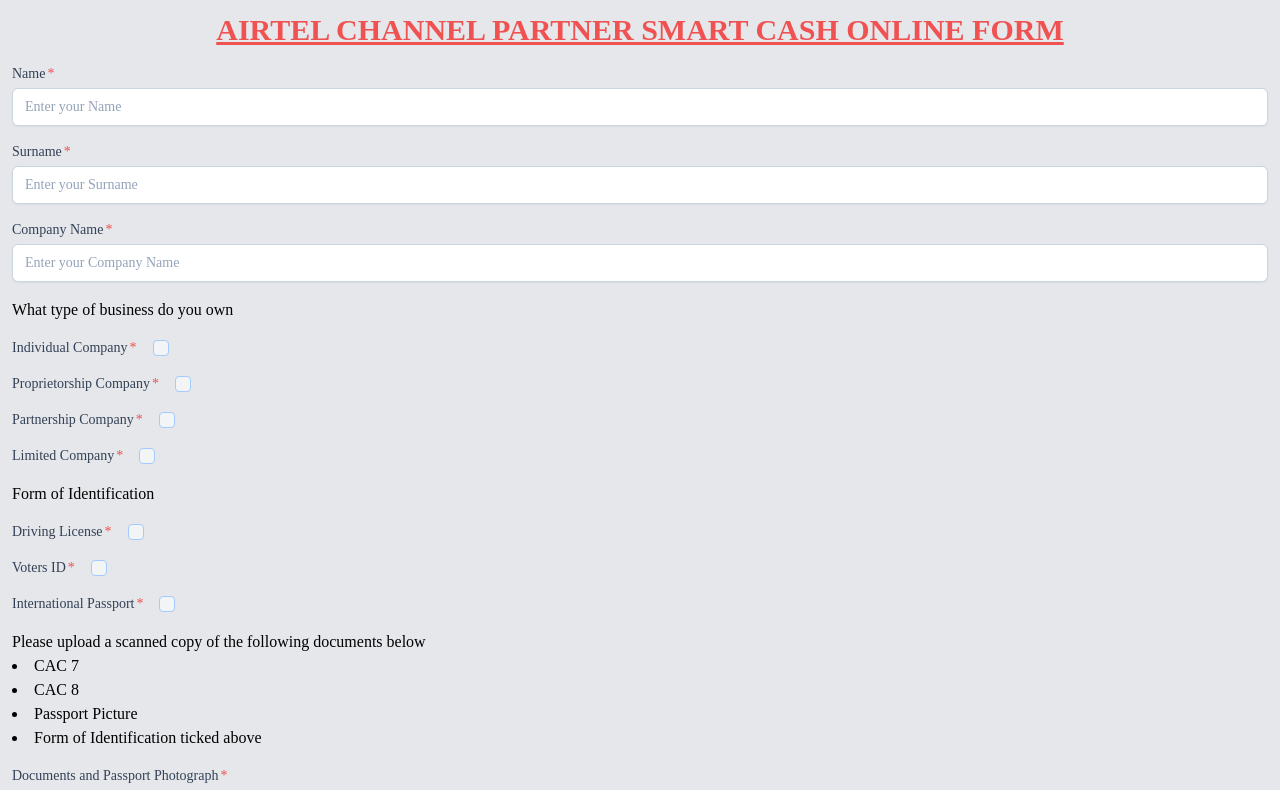
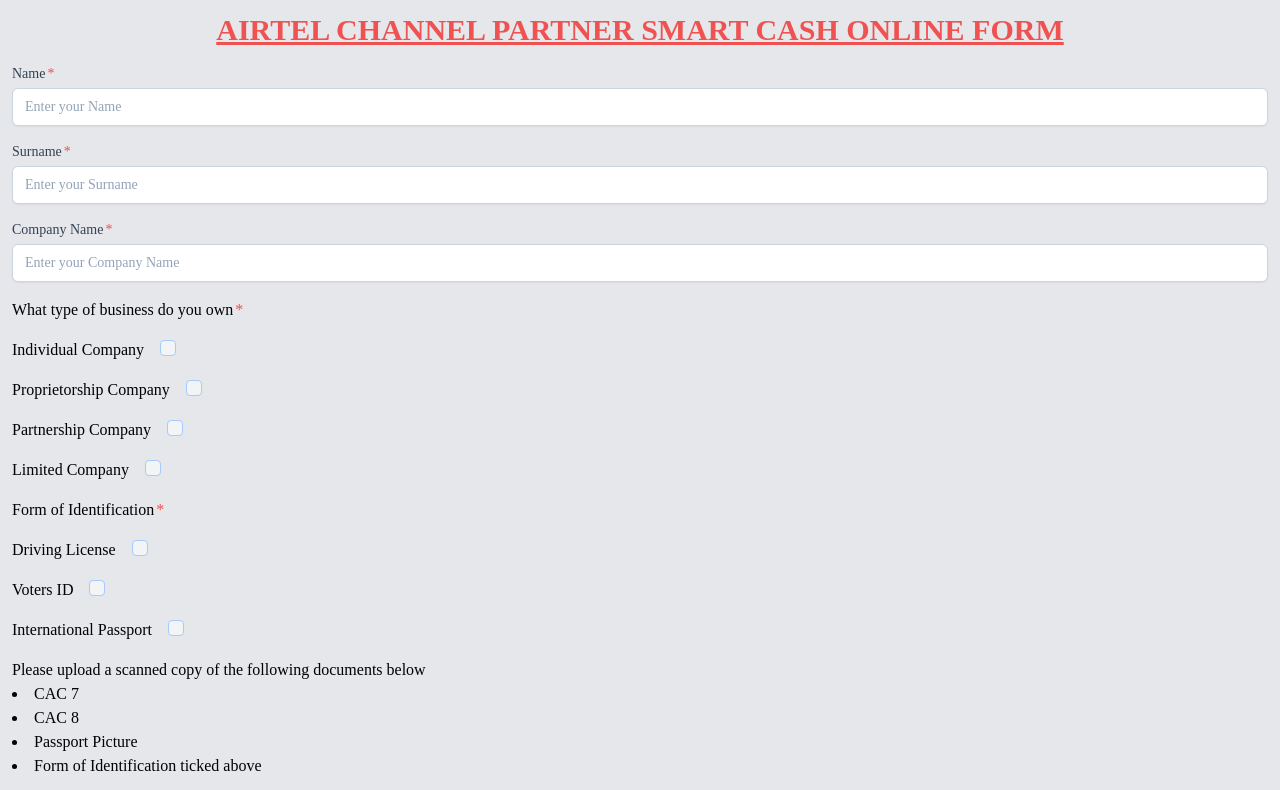
Before and after one commit to agkayster/airtel-channel-partner-app, a React (Create React App) app in the folder partner-portal-app/: page / in a window 1280 px wide. Shown: the top 790 px of the page. Built offline with nearby package versions, Linux system fonts and the light colour scheme; a web font is replaced by a local one.

Commit message:
changed UI display for identification

```diff
--- a/partner-portal-app/src/App.js
+++ b/partner-portal-app/src/App.js
@@ -12,7 +12,7 @@
 	const [formCheckBox, setFormCheckBox] = useState(false);
 	const [isLoading, setIsLoading] = useState(false);
 
-	const [formData, setFormData] = useLocalStorage('formData', {
+	const [formData, setFormData] = useState({
 		name: '',
 		surname: '',
 		companyName: '',
@@ -204,16 +204,16 @@
 						{error.error.companyName.message}
 					</small>
 				)}
-				<p className='mt-4 px-3'>What type of business do you own</p>
+				<p className="mt-4 px-3 after:content-['*'] after:ml-0.5 after:text-red-500">
+					What type of business do you own
+				</p>
 				{businessCheckBox && businessCheckBox.length > 1 && (
 					<h1 className='px-3 text-red-600'>
 						Please pick tick only one business type
 					</h1>
 				)}
 				<label className='px-3 flex mt-4' htmlFor='default-checkbox'>
-					<span className="after:content-['*'] after:ml-0.5 after:text-red-500 block text-sm font-medium text-slate-700">
-						{formTemplate.isIndividualCompany}
-					</span>
+					<span>{formTemplate.isIndividualCompany}</span>
 					<input
 						id='default-checkbox'
 						type='checkbox'
@@ -226,9 +226,7 @@
 					/>
 				</label>
 				<label className='px-3 flex mt-4' htmlFor='default-checkbox'>
-					<span className="after:content-['*'] after:ml-0.5 after:text-red-500 block text-sm font-medium text-slate-700">
-						{formTemplate.isProprietorshipCompany}
-					</span>
+					<span>{formTemplate.isProprietorshipCompany}</span>
 					<input
 						id='default-checkbox'
 						type='checkbox'
@@ -244,9 +242,7 @@
 					/>
 				</label>
 				<label className='px-3 flex mt-4' htmlFor='default-checkbox'>
-					<span className="after:content-['*'] after:ml-0.5 after:text-red-500 block text-sm font-medium text-slate-700">
-						{formTemplate.isPartnershipCompany}
-					</span>
+					<span>{formTemplate.isPartnershipCompany}</span>
 					<input
 						id='default-checkbox'
 						type='checkbox'
@@ -262,9 +258,7 @@
 					/>
 				</label>
 				<label className='px-3 flex mt-4' htmlFor='default-checkbox'>
-					<span className="after:content-['*'] after:ml-0.5 after:text-red-500 block text-sm font-medium text-slate-700">
-						{formTemplate.isLimitedCompany}
-					</span>
+					<span>{formTemplate.isLimitedCompany}</span>
 					<input
 						id='default-checkbox'
 						type='checkbox'
@@ -276,11 +270,11 @@
 						className='w-4 h-4 mt-0.5 ml-4 text-blue-600 bg-gray-100 border-blue-300 rounded focus:ring-blue-500 dark:focus:ring-blue-600 dark:ring-offset-gray-800 focus:ring-2 dark:bg-gray-700 dark:border-gray-600'
 					/>
 				</label>
-				<p className='mt-4 px-3'>Form of Identification</p>
+				<p className="mt-4 px-3 after:content-['*'] after:ml-0.5 after:text-red-500">
+					Form of Identification
+				</p>
 				<label className='px-3 flex mt-4' htmlFor='default-checkbox'>
-					<span className="after:content-['*'] after:ml-0.5 after:text-red-500 block text-sm font-medium text-slate-700">
-						{formTemplate.isDrivingLicense}
-					</span>
+					<span>{formTemplate.isDrivingLicense}</span>
 					<input
 						id='default-checkbox'
 						type='checkbox'
@@ -293,9 +287,7 @@
 					/>
 				</label>
 				<label className='px-3 flex mt-4' htmlFor='default-checkbox'>
-					<span className="after:content-['*'] after:ml-0.5 after:text-red-500 block text-sm font-medium text-slate-700">
-						{formTemplate.isVotersId}
-					</span>
+					<span>{formTemplate.isVotersId}</span>
 					<input
 						id='default-checkbox'
 						type='checkbox'
@@ -308,9 +300,7 @@
 					/>
 				</label>
 				<label className='px-3 flex mt-4' htmlFor='default-checkbox'>
-					<span className="after:content-['*'] after:ml-0.5 after:text-red-500 block text-sm font-medium text-slate-700">
-						{formTemplate.isInternationalPassport}
-					</span>
+					<span>{formTemplate.isInternationalPassport}</span>
 					<input
 						id='default-checkbox'
 						type='checkbox'
```
